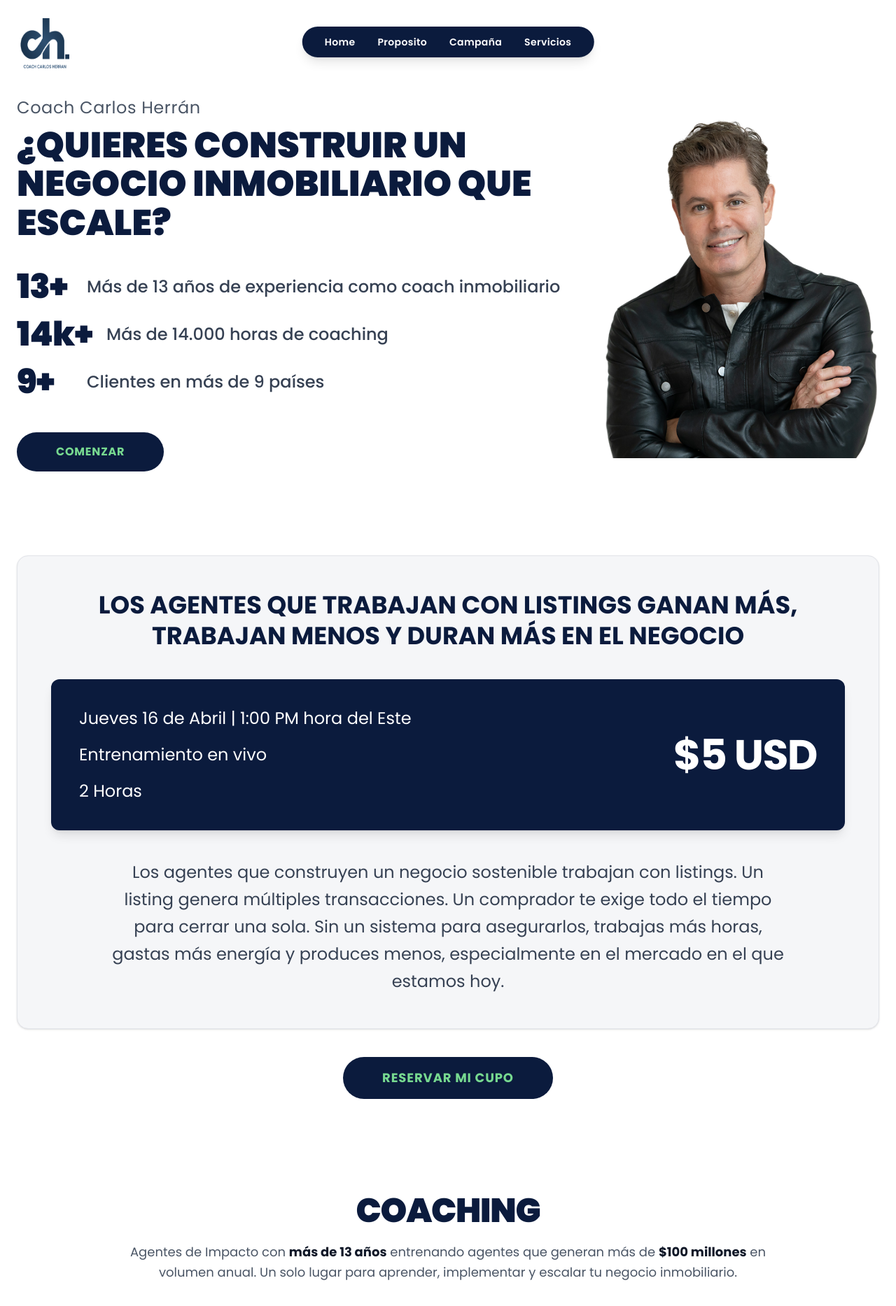
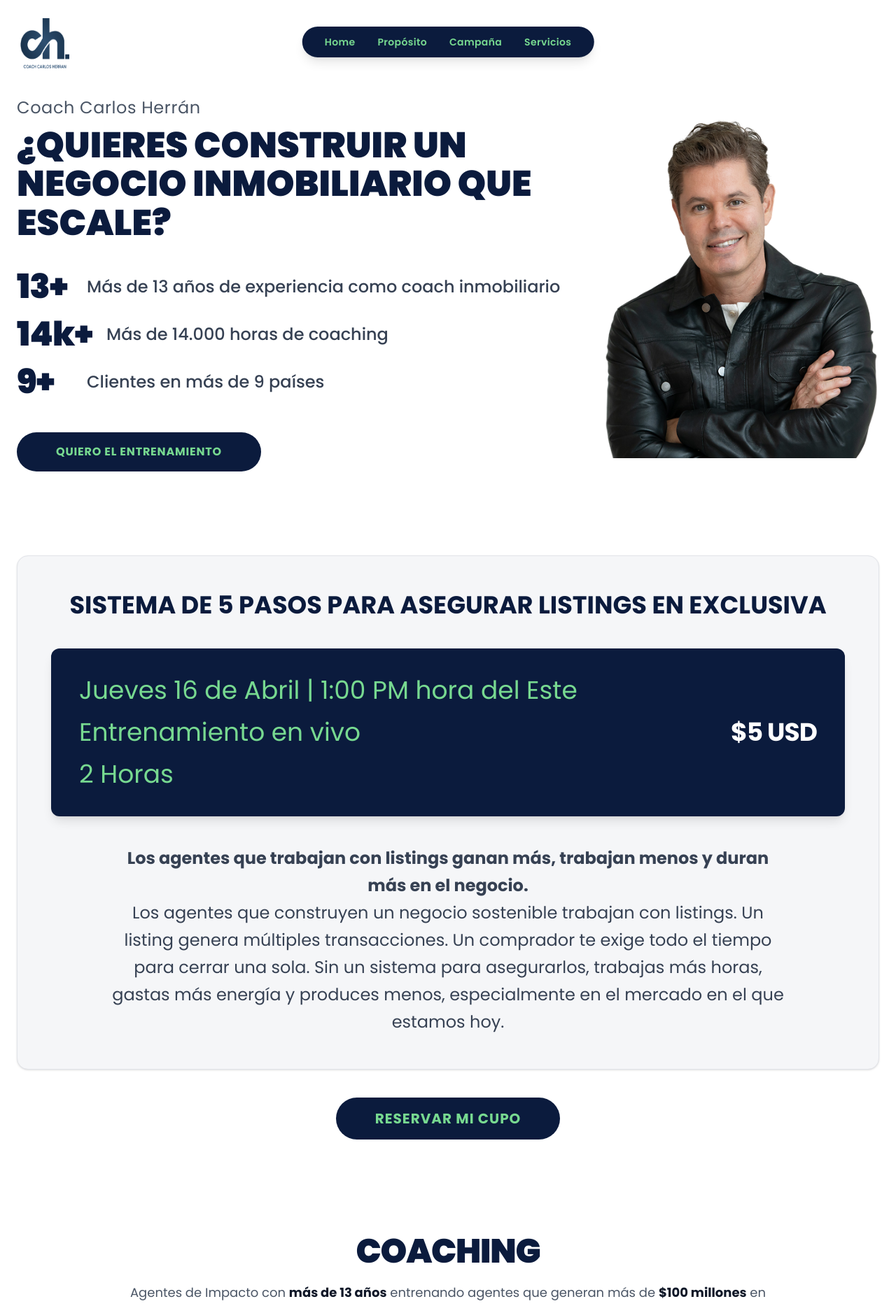
Before and after one commit to davidlidu/Coach-Carlos-herran-landing, a React (Vite) app: page / in a window 1280 px wide. Shown: the top 1867 px of the page at 70% size. Built offline with nearby package versions, Linux system fonts and the light colour scheme.

Commit message:
feat: implement scroll navigation, update CTA links, and refine content sections

```diff
--- a/src/App.tsx
+++ b/src/App.tsx
@@ -14,9 +14,15 @@ export default function App() {
     <div className="min-h-screen bg-white text-gray-900 selection:bg-[#0B1B3D] selection:text-white">
       <Header />
       <main>
-        <Hero />
-        <EventSection />
-        <Pricing />
+        <div id="proposito">
+          <Hero />
+        </div>
+        <div id="camp">
+          <EventSection />
+        </div>
+        <div id="servicios">
+          <Pricing />
+        </div>
       </main>
       <Footer />
     </div>
--- a/src/components/EventSection.tsx
+++ b/src/components/EventSection.tsx
@@ -17,9 +17,7 @@ export default function EventSection() {
         <h2
           className="text-2xl md:text-3xl lg:text-[2.2rem] font-bold text-[#0B1B3D] text-center leading-tight mb-10 uppercase"
         >
-          Los agentes que trabajan con listings ganan más,{' '}
-          <br className="hidden md:block" />
-          trabajan menos y duran más en el negocio
+          Sistema de 5 Pasos para Asegurar Listings en Exclusiva
         </h2>
 
         {/* Inner dark card */}
@@ -29,7 +27,7 @@ export default function EventSection() {
             {details.map(({ Icon, label, value }) => (
               <li key={label} className="flex items-center gap-4 text-white">
                 {/*<Icon className="w-7 h-7 flex-shrink-0 opacity-90" strokeWidth={1.8} />*/}
-                <p className="text-base md:text-2xl">
+                <p className="text-base md:text-4xl color-green">
                   {/* <span className="font-bold">{label}:</span>{' '} */}
                   <span className="font-normal">{value}</span>
                 </p>
@@ -42,7 +40,7 @@ export default function EventSection() {
             {/* <p className="text-3xl font-bold tracking-widest uppercase opacity-70 mb-1 text-center md:text-right">Precio</p> */}
             {/* Se aumentó el tamaño del texto de 'text-4xl md:text-5xl' a 'text-6xl md:text-7xl' */}
             <p
-              className="text-6xl md:text-6xl font-bold tracking-tight text-center md:text-right"
+              className="text-6xl md:text-4xl font-bold tracking-tight text-center md:text-right"
             >
               $5 USD
             </p>
@@ -51,6 +49,7 @@ export default function EventSection() {
 
         {/* Body copy: se eliminó el style={{ width: '100%' }} que estaba forzando el ancho al 100%, y se ajustó a w-full en móviles y w-[80%] a partir de pantallas medianas */}
         <p className="text-gray-700 text-base md:text-2xl leading-relaxed text-center mx-auto w-full md:w-[85%]">
+          <b>Los agentes que trabajan con listings ganan más, trabajan menos y duran más en el negocio.</b><br></br>
           Los agentes que construyen un negocio sostenible trabajan con listings. Un listing genera múltiples
           transacciones. Un comprador te exige todo el tiempo para cerrar una sola. Sin un sistema para
           asegurarlos, trabajas más horas, gastas más energía y produces menos, especialmente en el mercado
@@ -60,9 +59,11 @@ export default function EventSection() {
 
       {/* CTA below card */}
       <div className="flex justify-center mt-10">
-        <button className="btn-primary px-14 py-4 text-lg uppercase tracking-widest color-green">
-          Reservar mi cupo
-        </button>
+        <a href="https://buy.stripe.com/fZu28qgrqeFFbxufsL8bS0j">
+          <button className="btn-primary px-14 py-4 text-xl uppercase tracking-widest color-green">
+            Reservar mi cupo
+          </button>
+        </a>
       </div>
     </section>
   );
--- a/src/components/Header.tsx
+++ b/src/components/Header.tsx
@@ -4,21 +4,33 @@ import logo from '../assets/img/logo-carlos.png';
 
 export default function Header() {
   const [open, setOpen] = useState(false);
-  const links = ['Home', 'Proposito', 'Campaña', 'Servicios'];
+
+  // 1. Convertimos los links en objetos con nombre y href (ID)
+  const menuItems = [
+    { name: 'Home', href: '#' },
+    { name: 'Propósito', href: '#proposito' },
+    { name: 'Campaña', href: '#camp' },
+    { name: 'Servicios', href: '#servicios' },
+  ];
 
   return (
     <header className="w-full px-6 py-5 flex items-center justify-between relative z-50">
       {/* Logo */}
-      <a href="#" className="flex flex-col leading-none select-none">
+      <a href="#home" className="flex flex-col leading-none select-none">
         <img src={logo} alt="Logo" className="w-20 h-20" />
       </a>
 
       {/* Desktop nav — pill centered */}
       <nav className="hidden md:flex absolute left-1/2 -translate-x-1/2">
         <ul className="flex items-center bg-[#0B1B3D] text-white rounded-full px-8 py-3 gap-8 text-sm font-semibold tracking-wide shadow-lg">
-          {links.map(l => (
-            <li key={l}>
-              <a href="#" className="hover:text-gray-300 transition-colors duration-200">{l}</a>
+          {menuItems.map((item) => (
+            <li key={item.name}>
+              <a
+                href={item.href}
+                className="hover:text-gray-300 transition-colors duration-200 color-green"
+              >
+                {item.name}
+              </a>
             </li>
           ))}
         </ul>
@@ -37,14 +49,14 @@ export default function Header() {
       {open && (
         <div className="absolute top-full left-0 w-full bg-white border-t border-gray-100 shadow-xl md:hidden">
           <ul className="flex flex-col py-4">
-            {links.map(l => (
-              <li key={l}>
+            {menuItems.map((item) => (
+              <li key={item.name}>
                 <a
-                  href="#"
+                  href={item.href}
                   className="block px-8 py-3 text-sm font-semibold text-[#0B1B3D] hover:bg-gray-50 transition-colors"
-                  onClick={() => setOpen(false)}
+                  onClick={() => setOpen(false)} // Cierra el menú al hacer click
                 >
-                  {l}
+                  {item.name}
                 </a>
               </li>
             ))}
--- a/src/components/Hero.tsx
+++ b/src/components/Hero.tsx
@@ -38,10 +38,11 @@ export default function Hero() {
             </div>
           ))}
         </div>
-
-        <button className="btn-primary px-14 py-4 text-md uppercase tracking-widest w-full sm:w-auto color-green">
-          Comenzar
-        </button>
+        <a href="#camp">
+          <button className="btn-primary px-14 py-4 text-md uppercase tracking-widest w-full sm:w-auto color-green">
+            Quiero el entrenamiento
+          </button>
+        </a>
       </div>
 
       {/* Right column — photo (40%) */}
--- a/src/index.css
+++ b/src/index.css
@@ -32,6 +32,7 @@ html {
   letter-spacing: 0.05em;
   border-radius: 9999px;
   transition: background-color 0.2s ease, transform 0.15s ease, box-shadow 0.2s ease;
+  cursor: pointer;
 }
 
 .btn-primary:hover {
```
